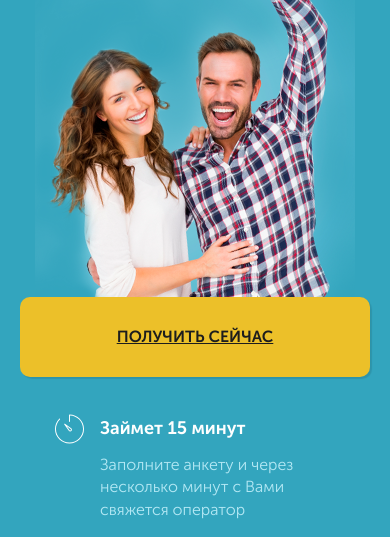
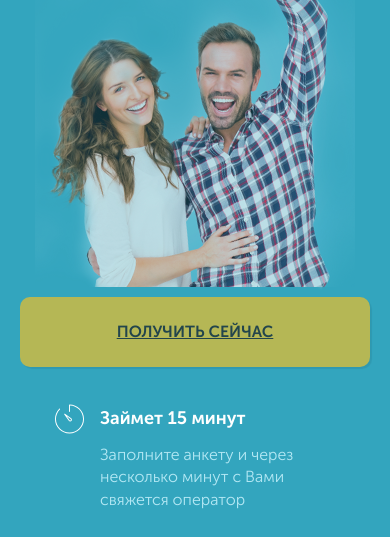
Before and after one commit to quicklead/MZaimPreland, a website built with webpack: page public/index.html in a window 390 px wide. In both pictures the pointer is over the link "ПОЛУЧИТЬ СЕЙЧАС". Shown: the part 258-795 px from the top of the page. Built offline with nearby package versions, Linux system fonts and the light colour scheme.

Commit message:
Кнопке ховер добавил и высоту на мобиле поправил

```diff
--- a/public/css/style.css
+++ b/public/css/style.css
@@ -24,7 +24,7 @@ body {
     align-items: center;
   }
 
-  .logo  img{
+  .logo img {
     width: 173px;
     height: 55px;
   }
@@ -49,7 +49,7 @@ body {
 
 @media(max-width:768px) {
   .main-title {
-margin-bottom: 11px;
+    margin-bottom: 11px;
 
     font-size: 37px;
     line-height: 40px;
@@ -109,6 +109,17 @@ margin-bottom: 11px;
   border-radius: 10px;
   background-color: #ecc029;
   box-shadow: 2px 2px 1px rgba(0, 0, 0, 0.1);
+}
+
+.button:hover,
+.button:focus {
+  opacity: 0.7;
+}
+
+@media(max-width:768px) {
+  .button {
+    padding: 25px 10px;
+  }
 }
 
 .section__button {
```
